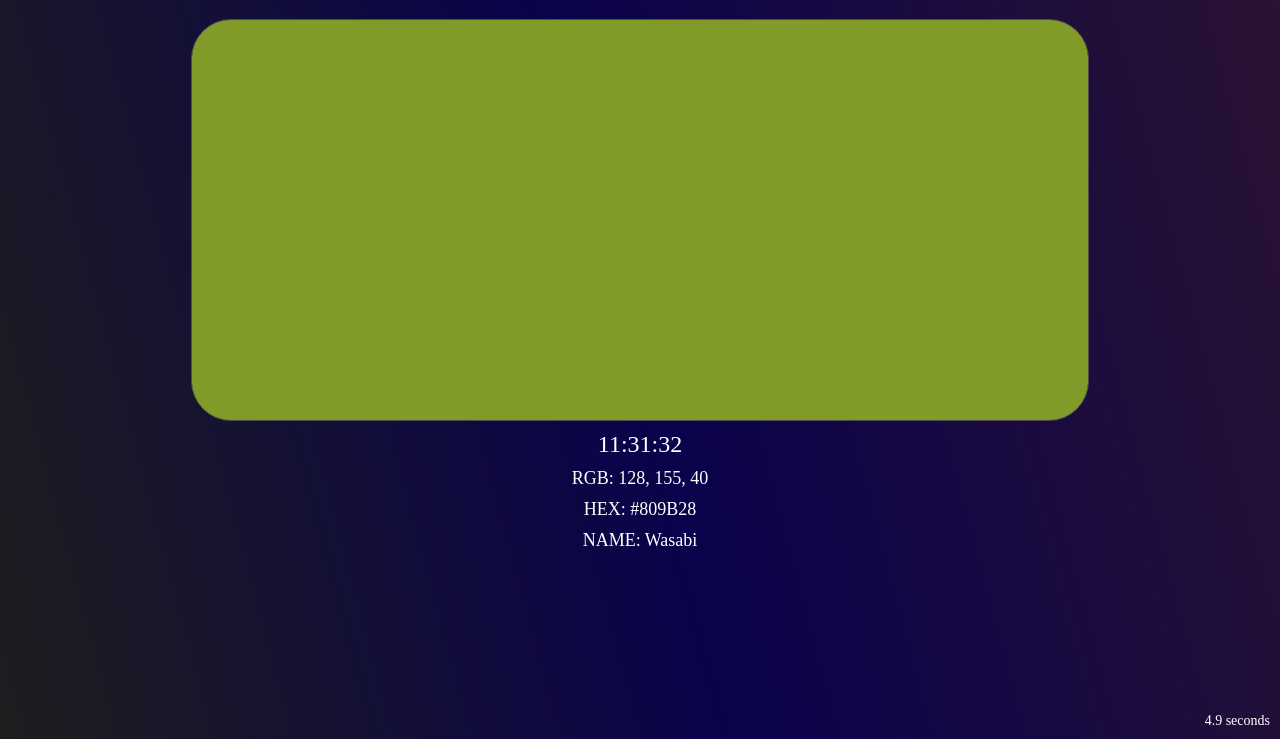
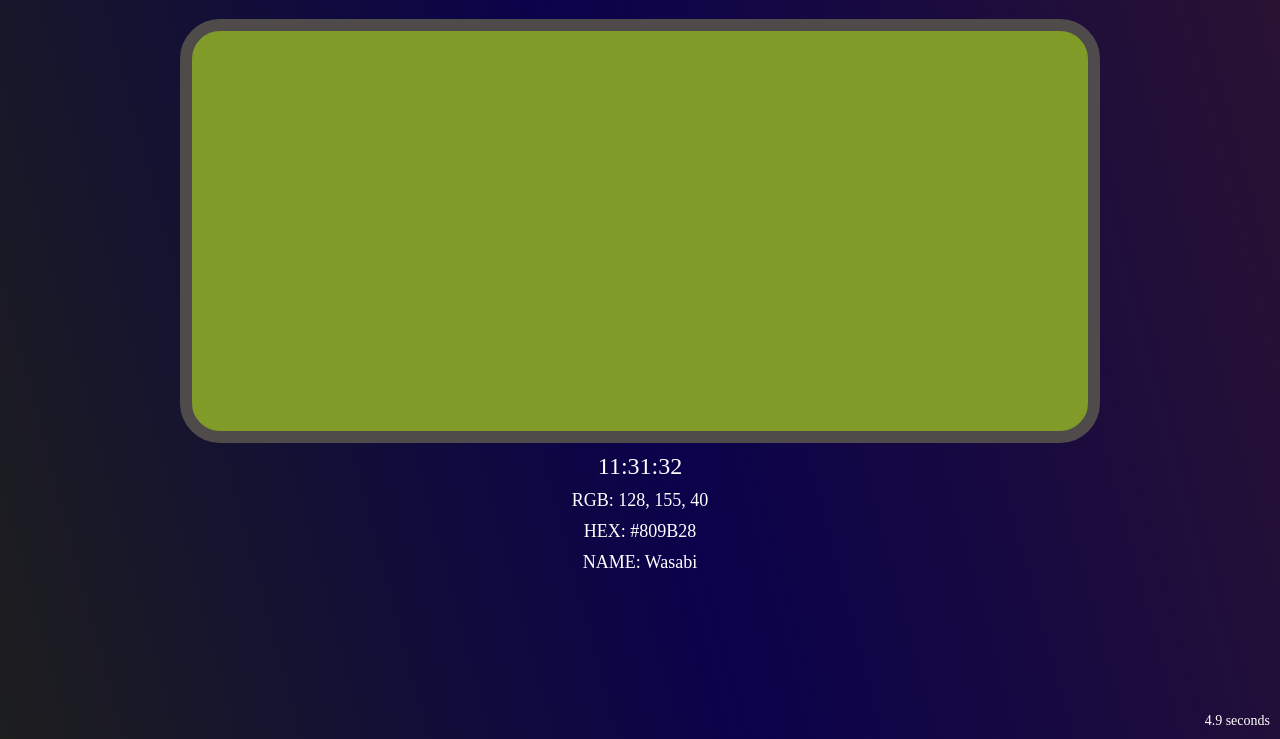
Before and after one commit to jeremyjacob101/colur, a plain HTML site: page index.html in a window 1280 px wide. Shown: the part 61-800 px from the top of the page. Drawn offline with Linux system fonts and the light colour scheme.

Commit message:
Update index.html
thicker border (12px)

```diff
--- a/index.html
+++ b/index.html
@@ -37,7 +37,7 @@
             /* padding: 0; */
             background-color: #f0f0f0;
             border-radius: 40px;
-            border: 1px solid #4f4b4b;
+            border: 12px solid #4f4b4b;
         }
 
         #clock {
```
